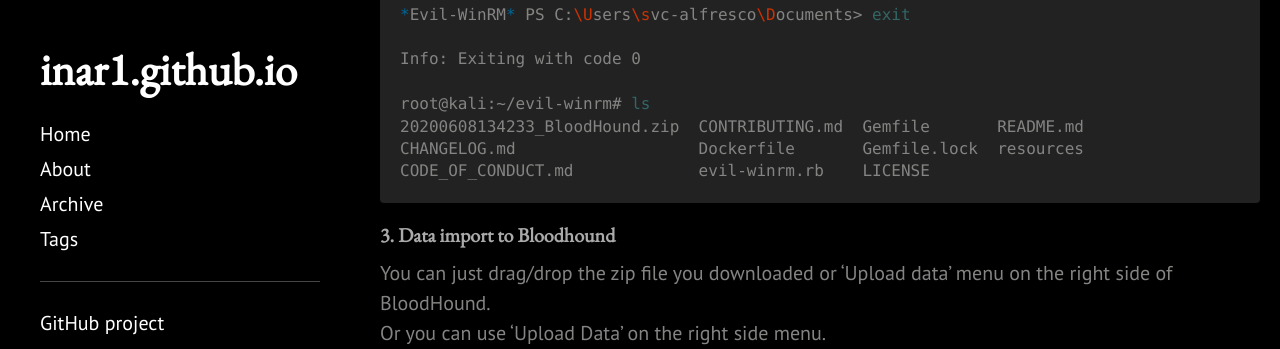
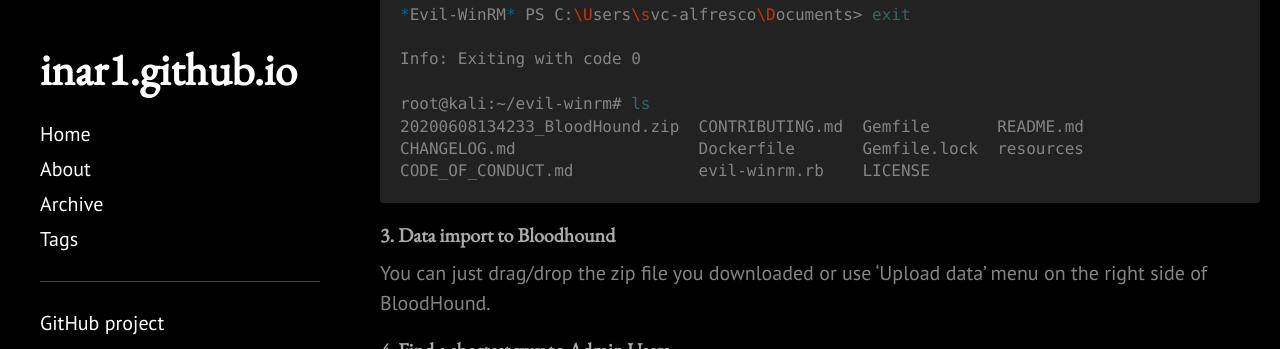
Before and after one commit to 1n4r1/1n4r1.github.io, a Jekyll site: the page built from _posts/2020-06-10-Hackthebox-Forest-Walkthrough.md, in a window 1280 px wide and 900 px high, scrolled down 10133 px, cut to the strip 0-349 px from the top of the window. Built offline with Jekyll 4.4.1, drawn with Linux system fonts in a browser that asks for light colours; a style sheet for code colours, icons or effects is not loaded; some of the changed text lies outside the part shown.

Commit message:
update forest-walkthrough

````diff
--- a/_posts/2020-06-10-Hackthebox-Forest-Walkthrough.md
+++ b/_posts/2020-06-10-Hackthebox-Forest-Walkthrough.md
@@ -373,8 +373,7 @@ CODE_OF_CONDUCT.md             evil-winrm.rb    LICENSE
 ```
 
 #### 3. Data import to Bloodhound
-You can just drag/drop the zip file you downloaded or 'Upload data' menu on the right side of BloodHound.<br>
-Or you can use 'Upload Data' on the right side menu.
+You can just drag/drop the zip file you downloaded or use 'Upload data' menu on the right side of BloodHound.
 
 #### 4. Find a shortest way to Admin Users
 Click 'Pathfinding' of the top menu. We can Look for a shortest way from 'SVC-ALFRESCO' to 'DOMAIN ADMINS'.
@@ -459,7 +458,6 @@ root@kali:~#
 ```
 
 After that, we can use `secretdump.py` in `Impacket` to dump the password hash for `administrator`.<br>
-We found the password hash of `Administrator`.
 ```shell
 root@kali:~# /usr/local/bin/secretsdump.py svc-alfresco:s3rvice@10.10.10.161
 Impacket v0.9.21 - Copyright 2020 SecureAuth Corporation
````
Also changed, not shown: other parts of _posts/2020-06-10-Hackthebox-Forest-Walkthrough.md (+1 -1 lines).
